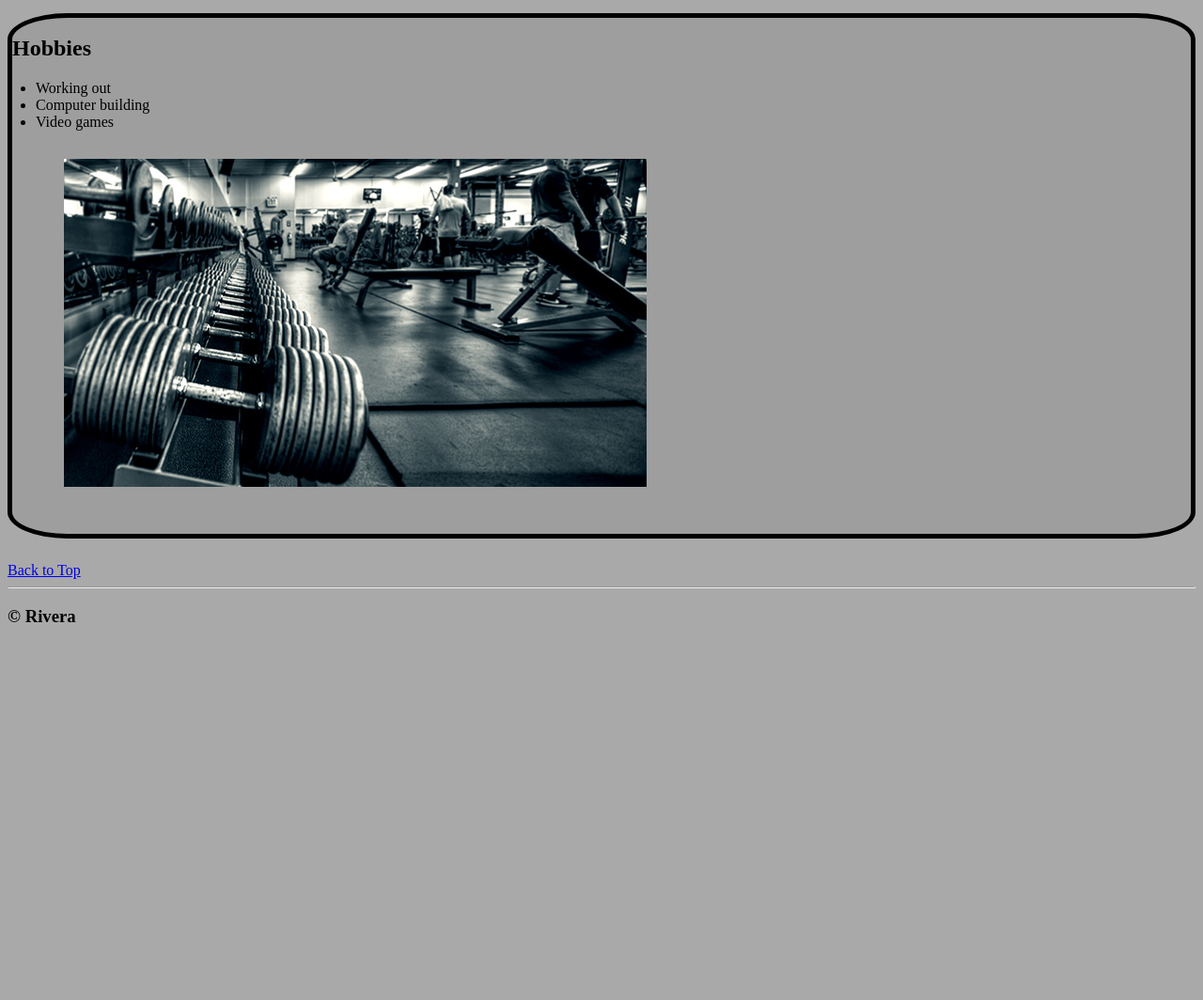
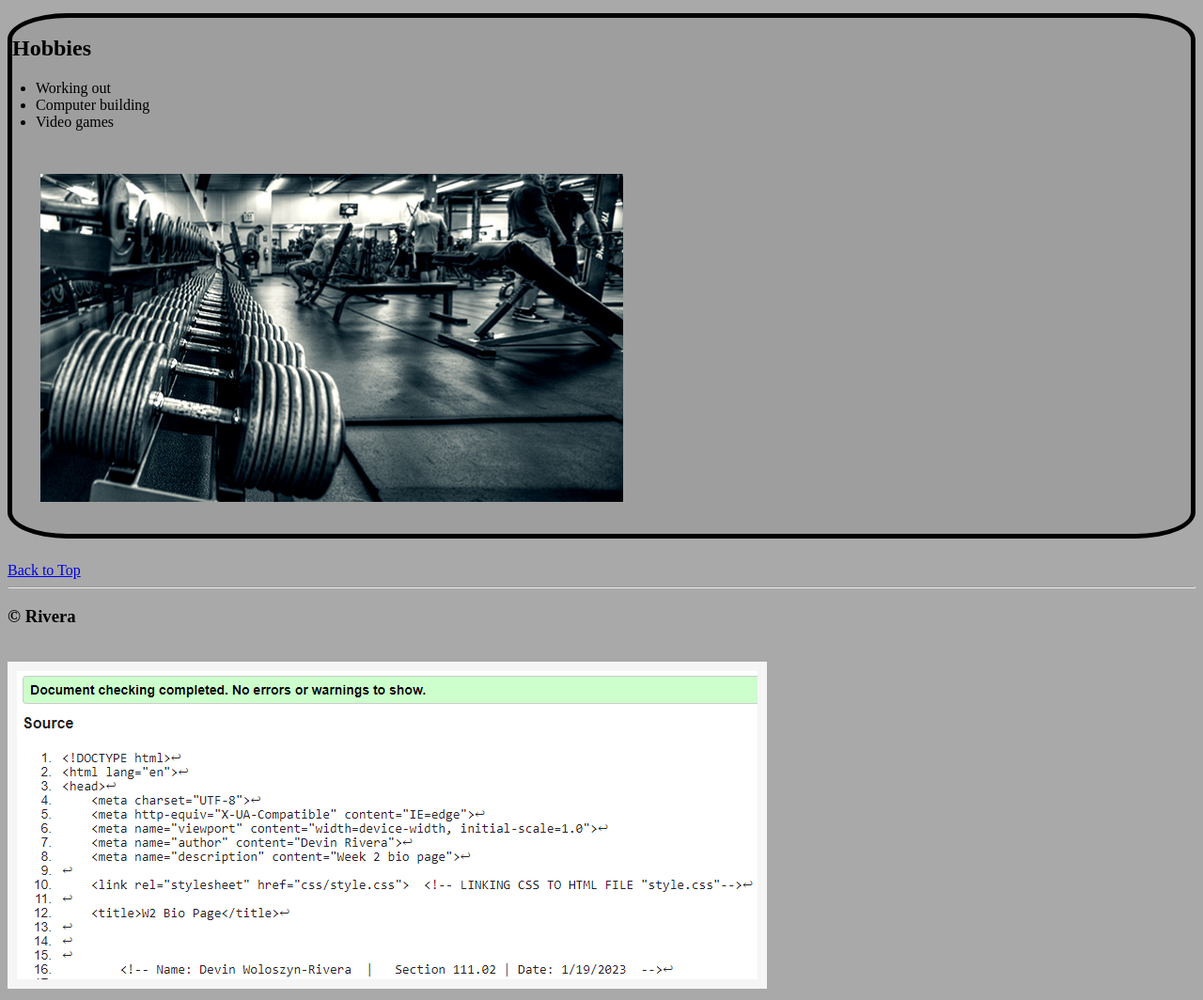
Before and after one commit to DRivera04/SE111_22_202320, a plain HTML site: page w2-bio/index.html in a window 1280 px wide. Shown: the part 840-1904 px from the top of the page at 94% size. Before the commit the page ends 1552 px from the top, so only its background shows below. Drawn offline with Linux system fonts and the light colour scheme.

Commit message:
Final Version of W2D2 Bio

```diff
--- a/w2-bio/index.html
+++ b/w2-bio/index.html
@@ -70,12 +70,14 @@
         <h2> Hobbies </h2>
 
         <ul id="hobbylist">
-            <li>Working out
+            <li>Working out</li>
             <li>Computer building</li>
             <li>Video games</li>
 
-            <img id="picgym" src="images/gym.jpg" alt="Picture of dumbells in a gym"></li>
         </ul>
+
+        <img id="picgym" src="images/gym.jpg" alt="Picture of dumbells in a gym">
+
 
     </div>
 
@@ -87,6 +89,7 @@
         <br>
 
         <!-- VALIDATION SCREEN SHOT  -->
+        <img src="images/htmlvalidation.png" alt="html validation" style="border: solid 10px whitesmoke;">
 
 
 
```
Also changed, not shown: w2-bio/images/htmlvalidation.png (added).
